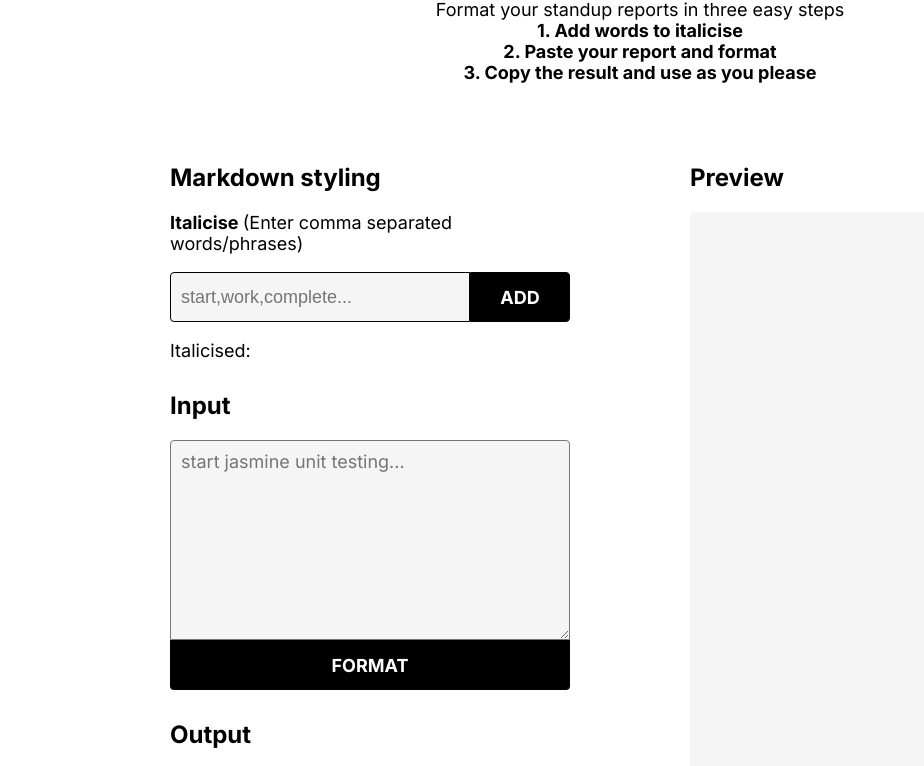
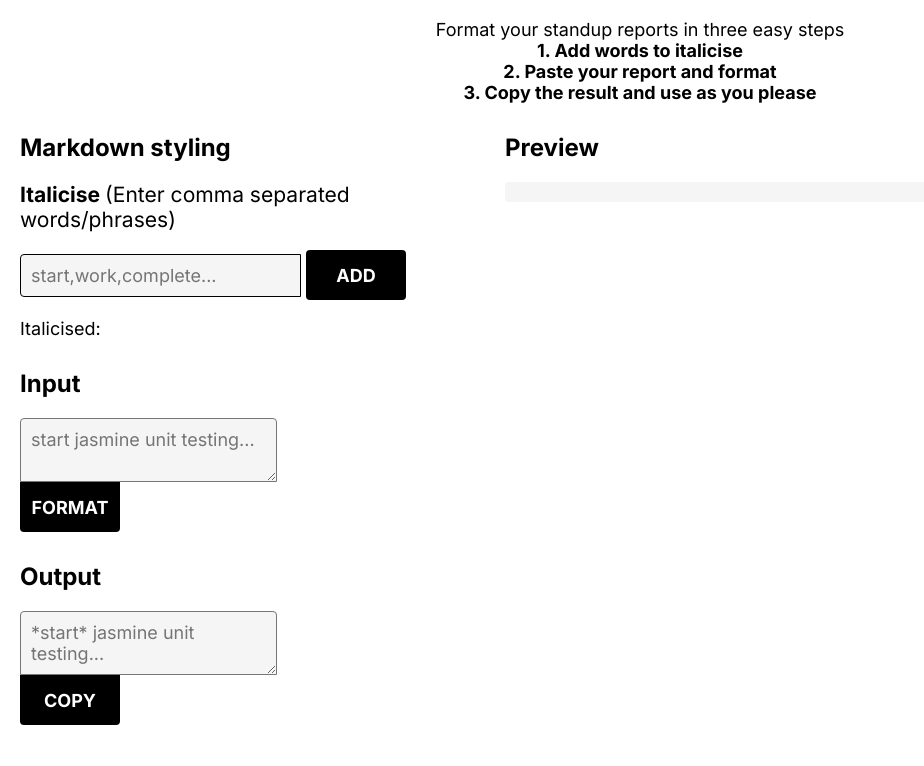
Before and after one commit to Ngoakor12/markdown-formatter, a plain HTML site: page index.html in a window 1280 px wide. Shown: the part 150-916 px from the top of the page, without its empty margins (0-924 px from the left). After the commit the page ends 895 px from the top, so only its background shows below. Drawn offline with nearby package versions, Linux system fonts and the light colour scheme.

Commit message:
progress

```diff
--- a/style.css
+++ b/style.css
@@ -1,42 +1,33 @@
+* {
+  box-sizing: border-box;
+  margin: 0;
+  padding: 0;
+  font-family: "Inter";
+}
 html {
   font-size: 62.5%;
 }
 
 body {
-  font-family: "Inter";
+  /* font-family: "Inter"; */
   font-weight: 400;
   font-size: 1.8rem;
-  margin: 0;
-  padding: 0;
   width: 100%;
+  padding: 2rem;
+  /* display: flex;
+  justify-content: center; */
 }
-/* section {
-  width: 100%;
-  padding: 0.5rem;
-} */
-p,
-h1,
-h2,
-h3,
-button,
-input,
-textarea {
-  margin: 0;
-  padding: 0;
+main {
+  /* max-width: 92rem; */
+  /* display: flex;
+  justify-content: center; */
+  /* padding: 5rem 0 6rem 0; */
+  /* margin: auto; */
 }
 
-button {
-  font-family: "Inter";
-  font-weight: 700;
-  text-transform: uppercase;
-  min-height: 5rem;
-  min-width: 10rem;
-  font-size: 1.8rem;
-}
-
-header {
+/* header {
   text-align: center;
-}
+} */
 
 h1 {
   font-size: 4.8rem;
@@ -54,24 +45,22 @@ h2 {
   margin-bottom: 2rem;
 }
 h3 {
-  font-size: 1.8rem;
-  min-width: 40rem;
   margin-bottom: 1.8rem;
 }
 #h3-brackets {
   font-weight: 400;
-  min-width: 40rem;
+  /* min-width: 40rem; */
 }
 
 #italicised-array {
   margin-top: 1.8rem;
-  min-width: 40rem;
+  /* min-width: 40rem; */
 }
 
 textarea,
 button#submit,
 button#copy-button {
-  min-width: 40rem;
+  /* max-width: 40rem; */
   border-top-left-radius: 0;
   border-top-right-radius: 0;
 }
@@ -79,9 +68,8 @@ label.entered-words {
   /* outline: 1px solid red; */
   position: relative;
 }
-button#add-words {
+/* button#add-words {
   margin: 0;
-  /* outline: 1px solid red; */
   position: absolute;
   top: auto;
   left: auto;
@@ -89,13 +77,19 @@ button#add-words {
   border-radius: 0.4rem;
   border-top-left-radius: 0;
   border-bottom-left-radius: 0;
-}
+} */
 
 button {
+  /* font-family: "Inter"; */
+  font-weight: 700;
+  text-transform: uppercase;
+  min-height: 5rem;
+  min-width: 10rem;
+  font-size: 1.8rem;
   color: white;
+  background-color: black;
+  border-radius: 0.4rem;
   border: 0;
-  border-radius: 0.4rem;
-  background-color: black;
 }
 
 button:hover {
@@ -103,8 +97,8 @@ button:hover {
 }
 
 input {
-  min-width: 30rem;
-  min-height: 5rem;
+  /* min-width: 30rem; */
+  /* min-height: 5rem; */
   border-radius: 0.4rem;
   border-top-right-radius: 0;
   border-bottom-right-radius: 0;
@@ -113,42 +107,22 @@ input {
   padding: 1rem;
   font-size: 1.8rem;
 }
-/* input:focus {
-  border-top-right-radius: 0;
-  border-bottom-right-radius: 0;
-} */
+
 textarea {
   border-radius: 0.4rem;
   border-bottom-left-radius: 0;
   border-bottom-right-radius: 0;
-  min-height: 20rem;
-  min-width: 40rem;
+  /* min-height: 20rem;
+  min-width: 40rem; */
   padding: 1rem;
-  font-family: Inter;
+  /* font-family: Inter; */
   font-size: 1.8rem;
   font-weight: 400;
   background-color: rgb(240, 240, 240);
 }
 
-main {
-  /* width: 100%; */
-  display: flex;
-  /* padding: 5rem; */
-  /* align-content: center; */
-  justify-content: center;
-  /* margin-top: 4rem; */
-  padding: 5rem 0 6rem 0;
-  /* margin: 5rem 10rem 6rem 10rem; */
-  max-width: 92rem;
-  margin: auto;
-}
-/* section#left,
-section#right {
-   min-width: 3rem;
-  overflow: hidden;
-} */
 section#left-section {
-  margin-right: 12rem;
+  /* margin-right: 12rem; */
 }
 /* button#copy-text {
   display: block;
@@ -156,8 +130,8 @@ section#left-section {
 #markdown-section {
   /* display: block; */
   border-radius: 0.4rem;
-  min-width: 40rem;
-  min-height: 79rem;
+  /* min-width: 40rem; */
+  /* min-height: 79rem; */
   background-color: rgb(245, 245, 245);
   padding: 1rem;
   /* overflow: scroll; */
@@ -191,3 +165,33 @@ textarea:focus {
 .enteredWord:hover {
   cursor: pointer;
 }
+
+/* MEDIA QUERIES */
+@media (min-width: 640px) {
+  header {
+    text-align: center;
+  }
+
+  body {
+    display: flex;
+    justify-content: center;
+    /* align-content: center; */
+    flex-direction: column;
+    margin: auto;
+  }
+
+  main {
+    max-width: 92rem;
+    display: flex;
+    justify-content: center;
+    gap: 5rem;
+  }
+  main > * {
+    flex: 1 1 0;
+  }
+
+  section#left-section {
+  }
+  section#right-section {
+  }
+}
```
